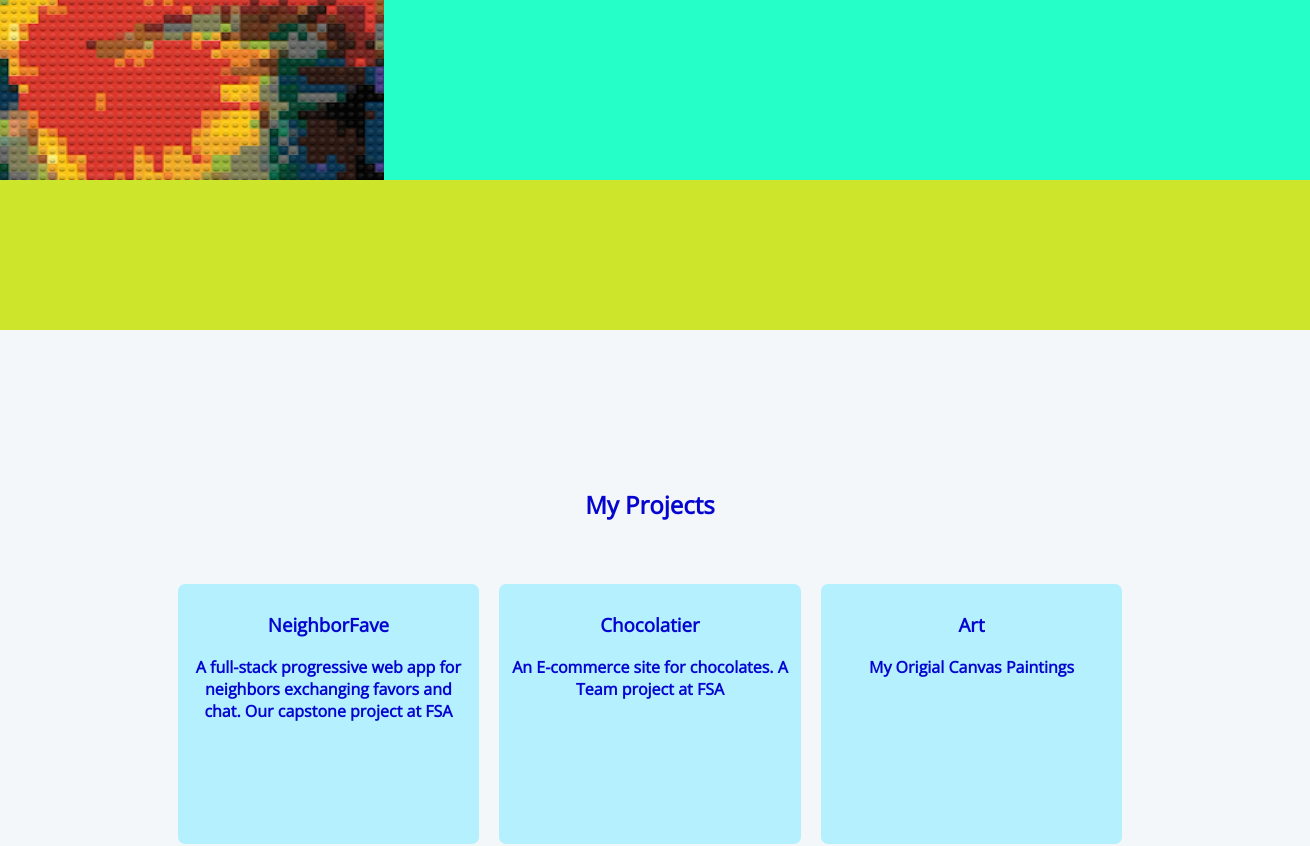
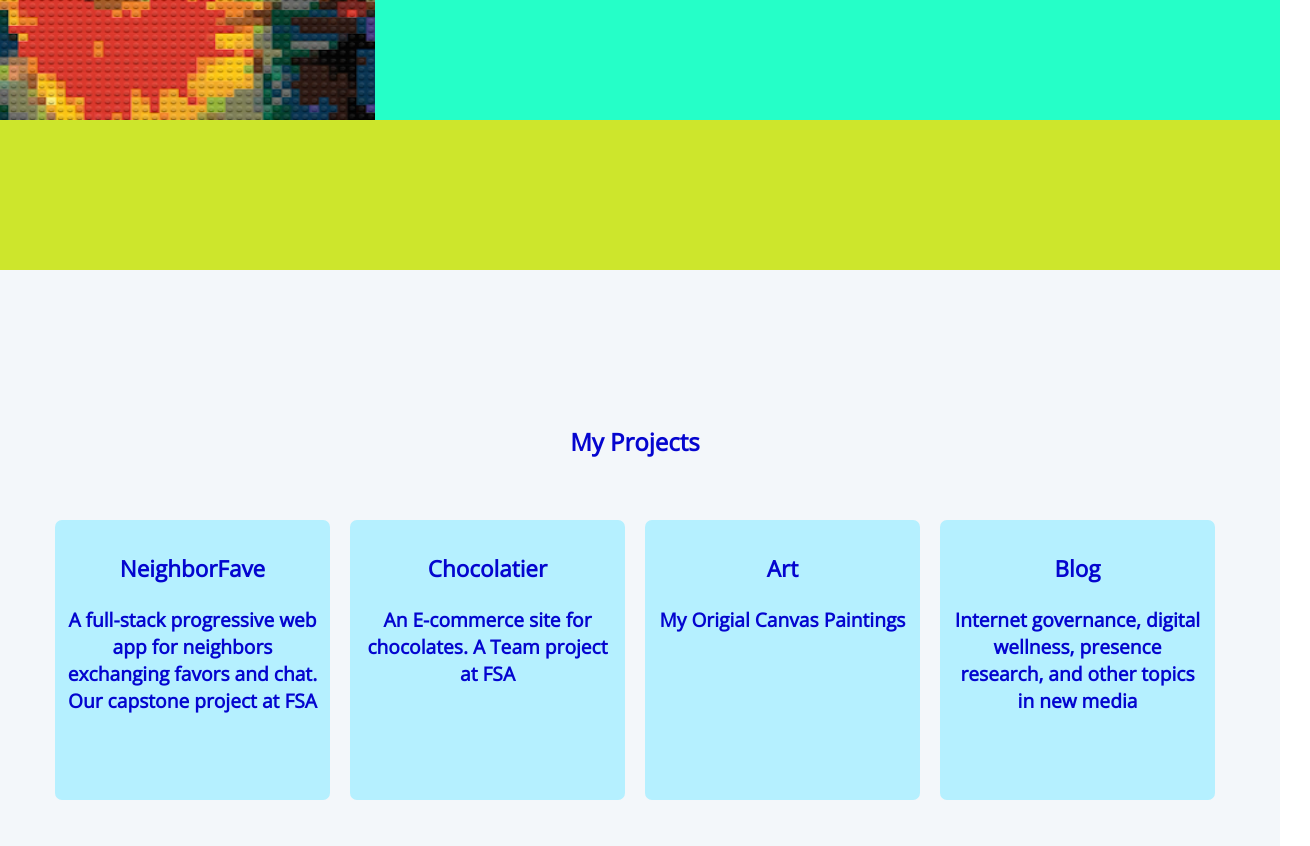
Before and after one commit to Tedicode/new-port, a React (Create React App) app: page / in a window 1280 px wide. Shown: the part 520-1366 px from the top of the page, 1310 px wide, since content can reach past the window. Built offline with nearby package versions, Linux system fonts and the light colour scheme.

Commit message:
changed box-sizing to border-box for all elements

```diff
--- a/src/App.css
+++ b/src/App.css
@@ -1,5 +1,8 @@
 .App {
   text-align: center;
+}
+* {
+  box-sizing: border-box;
 }
 
 html,
@@ -140,11 +143,12 @@
 
 .project {
   display: inline-block;
+  font-size: 1.2rem;
   font-weight: bold;
   width: 22%;
   margin: 30px 10px;
-  padding: 10px 10px 10px 10px;
-  height: 30vh;
+  padding: 10px 10px 5px 10px;
+  height: 35vh;
   color: rgba(0, 0, 206, 0.979);
   /* border: 0.5px solid rgb(200, 78, 249); */
   background-color: rgb(181, 240, 255);
```
